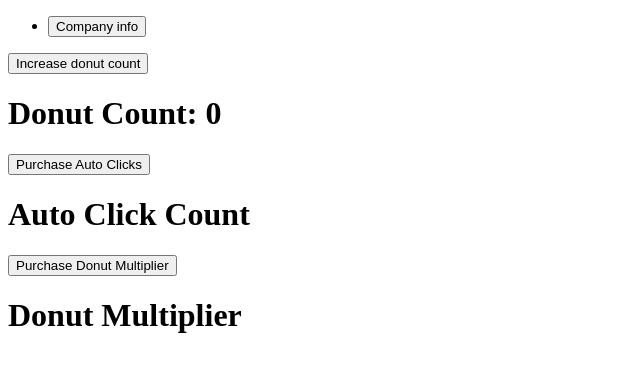
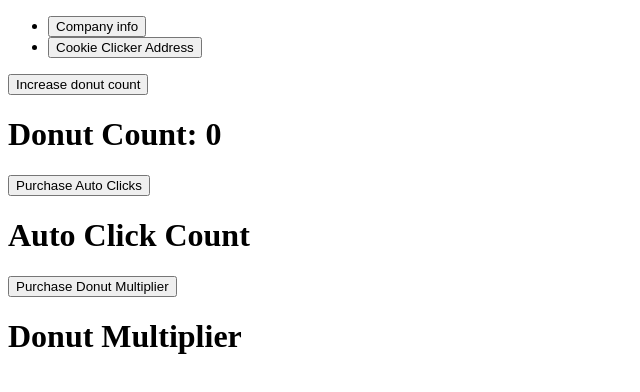
Before and after one commit to 2022-Spring-Cohort/donut-maker-AveryCS, a website built with Parcel: page index.html in a window 1280 px wide. Shown: the whole page, without its empty margins (0-640 px from the left). Built offline with nearby package versions, Linux system fonts and the light colour scheme.

Commit message:
Adding link with cookie clicker address working

```diff
--- a/index.html
+++ b/index.html
@@ -12,6 +12,7 @@
       <nav>
         <ul>
           <li> <button id="companyInfoButton" class ="companyButton">Company info</button></li>
+          <li> <a href = "https://cookie-clicker.co"/><button  class ="addressButton">Cookie Clicker Address</button></a></li>
 
         </ul>
       </nav>
```
